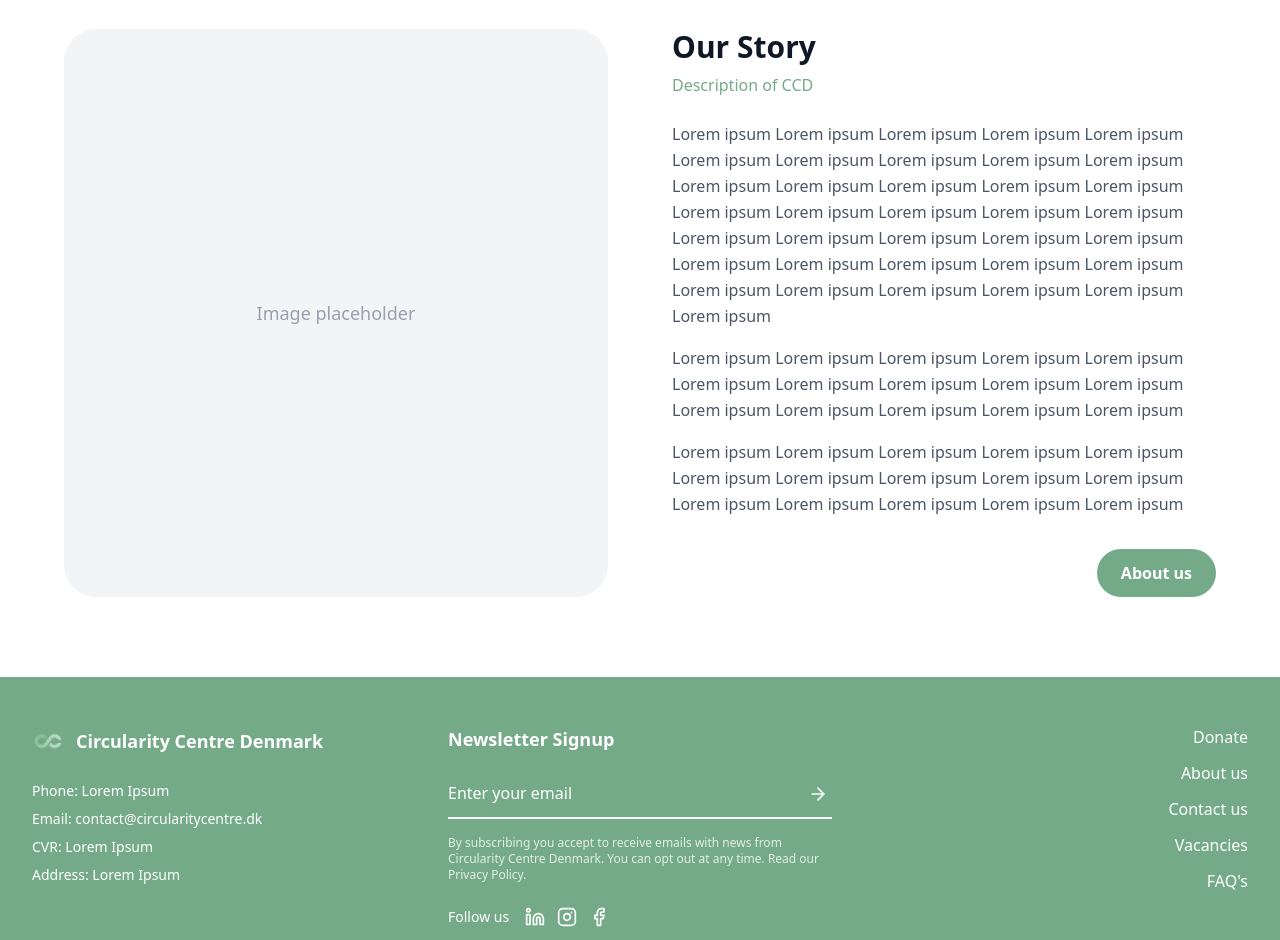
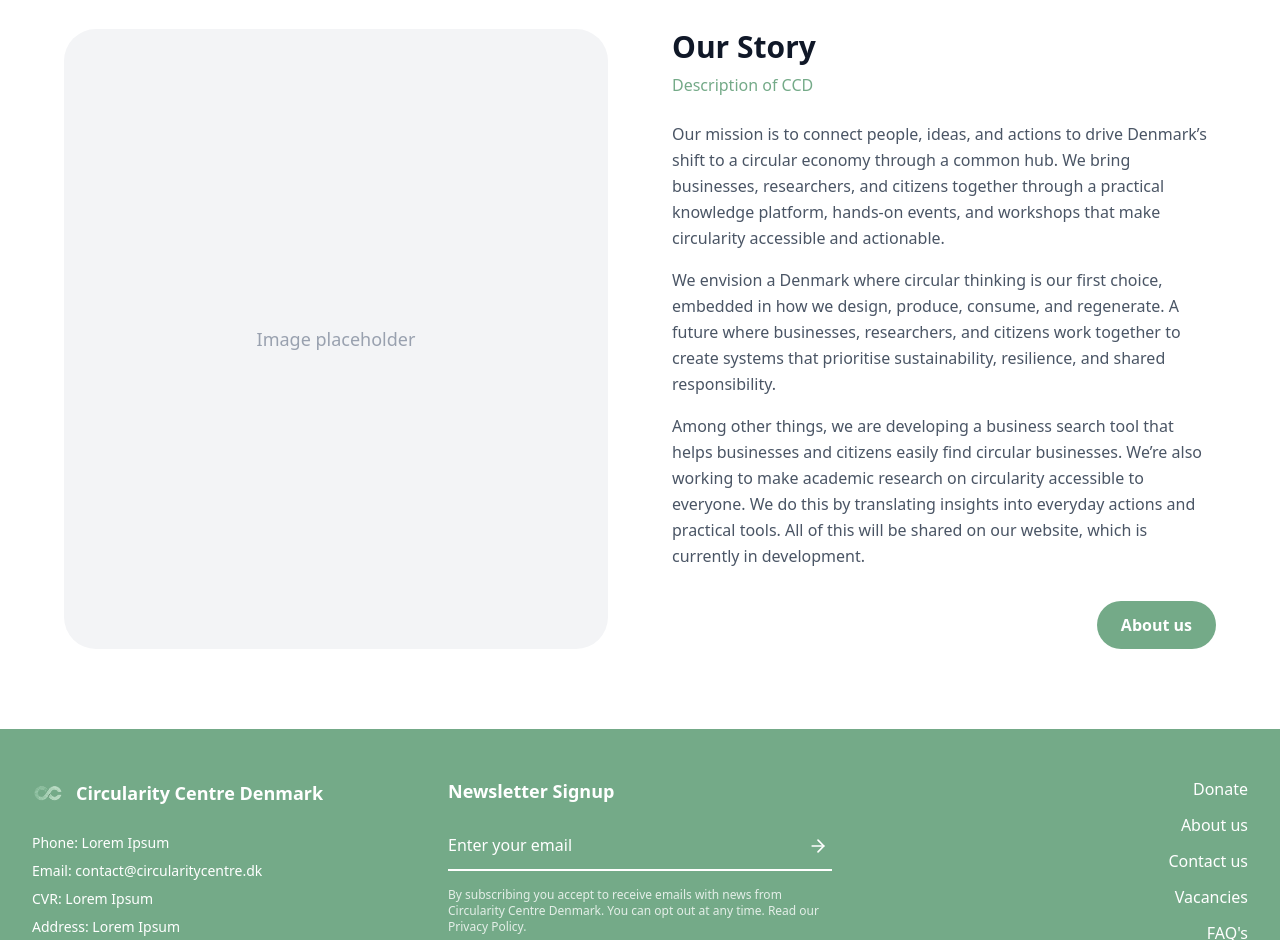
Before and after one commit to quibblerx/CircularityCentreDenmark, a Next.js app: page / in a window 1280 px wide. Shown: the part 1860-2800 px from the top of the page. Built offline with nearby package versions, Linux system fonts and the light colour scheme.

Commit message:
chaange logo

```diff
--- a/src/app/page.tsx
+++ b/src/app/page.tsx
@@ -1,6 +1,7 @@
 import TypedEffect from "@/components/TypedEffect";
 import React from "react";
 import FeatureCard from "@/components/FeatureCard";
+import Link from "next/link";
 
 export default function HomePage() {
   return (
@@ -99,29 +100,34 @@ export default function HomePage() {
                 Description of CCD
               </p>
               <p className="text-gray-600 leading-relaxed mb-4">
-                Lorem ipsum Lorem ipsum Lorem ipsum Lorem ipsum Lorem ipsum
-                Lorem ipsum Lorem ipsum Lorem ipsum Lorem ipsum Lorem ipsum
-                Lorem ipsum Lorem ipsum Lorem ipsum Lorem ipsum Lorem ipsum
-                Lorem ipsum Lorem ipsum Lorem ipsum Lorem ipsum Lorem ipsum
-                Lorem ipsum Lorem ipsum Lorem ipsum Lorem ipsum Lorem ipsum
-                Lorem ipsum Lorem ipsum Lorem ipsum Lorem ipsum Lorem ipsum
-                Lorem ipsum Lorem ipsum Lorem ipsum Lorem ipsum Lorem ipsum
-                Lorem ipsum
+                Our mission is to connect people, ideas, and actions to drive
+                Denmark’s shift to a circular economy through a common hub. We
+                bring businesses, researchers, and citizens together through a
+                practical knowledge platform, hands-on events, and workshops
+                that make circularity accessible and actionable.
               </p>
               <p className="text-gray-600 leading-relaxed mb-4">
-                Lorem ipsum Lorem ipsum Lorem ipsum Lorem ipsum Lorem ipsum
-                Lorem ipsum Lorem ipsum Lorem ipsum Lorem ipsum Lorem ipsum
-                Lorem ipsum Lorem ipsum Lorem ipsum Lorem ipsum Lorem ipsum
+                We envision a Denmark where circular thinking is our first
+                choice, embedded in how we design, produce, consume, and
+                regenerate. A future where businesses, researchers, and citizens
+                work together to create systems that prioritise sustainability,
+                resilience, and shared responsibility.
               </p>
               <p className="text-gray-600 leading-relaxed mb-8">
-                Lorem ipsum Lorem ipsum Lorem ipsum Lorem ipsum Lorem ipsum
-                Lorem ipsum Lorem ipsum Lorem ipsum Lorem ipsum Lorem ipsum
-                Lorem ipsum Lorem ipsum Lorem ipsum Lorem ipsum Lorem ipsum
+                Among other things, we are developing a business search tool
+                that helps businesses and citizens easily find circular
+                businesses. We’re also working to make academic research on
+                circularity accessible to everyone. We do this by translating
+                insights into everyday actions and practical tools. All of this
+                will be shared on our website, which is currently in
+                development.
               </p>
               <div className="flex justify-end">
-                <button className="bg-primary text-white px-6 py-3 rounded-full font-semibold hover:bg-primary-hover transition-colors">
-                  About us
-                </button>
+                <Link href="/about">
+                  <button className="bg-primary text-white px-6 py-3 rounded-full font-semibold hover:bg-primary-hover transition-colors">
+                    About us
+                  </button>
+                </Link>
               </div>
             </div>
           </div>
--- a/src/components/Footer.tsx
+++ b/src/components/Footer.tsx
@@ -24,7 +24,7 @@ const Footer = () => {
           <div className="md:col-span-4">
             <div className="flex items-center space-x-3 mb-4 md:mb-6">
               <Image
-                src="/logo.png"
+                src="/Logo_Circularity_Centre_Denmark_transparent.png"
                 alt="Circularity Centre Denmark"
                 width={32}
                 height={32}
--- a/src/components/Navbar.tsx
+++ b/src/components/Navbar.tsx
@@ -14,7 +14,7 @@ const Navbar = () => {
           {/* Logo Section */}
           <Link href="/" className="flex items-center space-x-3">
             <Image
-              src="/logo.png"
+              src="/Logo_Circularity_Centre_Denmark_transparent.png"
               alt="Circularity Centre Denmark"
               width={40}
               height={40}
```
Also changed, not shown: public/Logo_Circularity_Centre_Denmark_transparent.png (added), public/logo.png (deleted).
